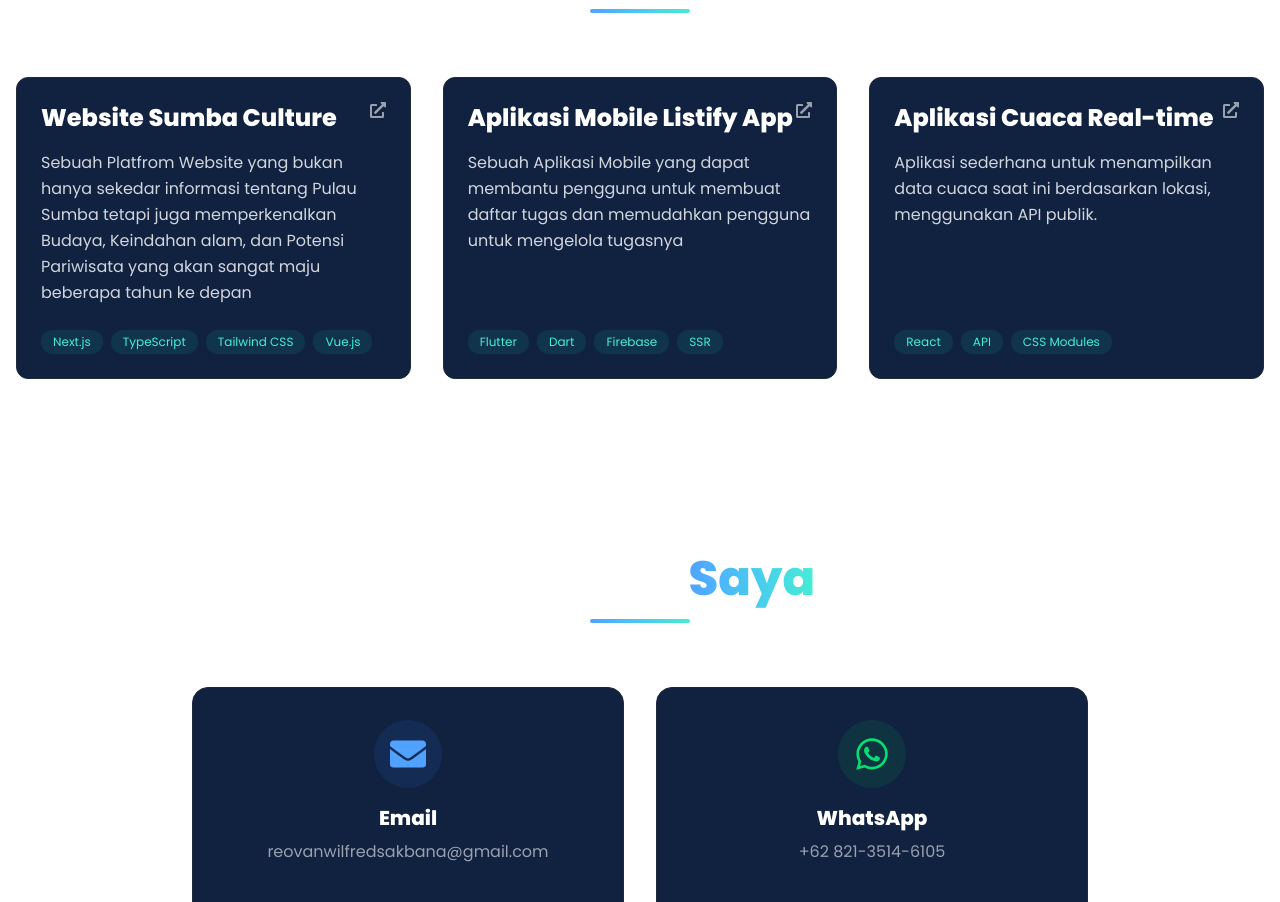
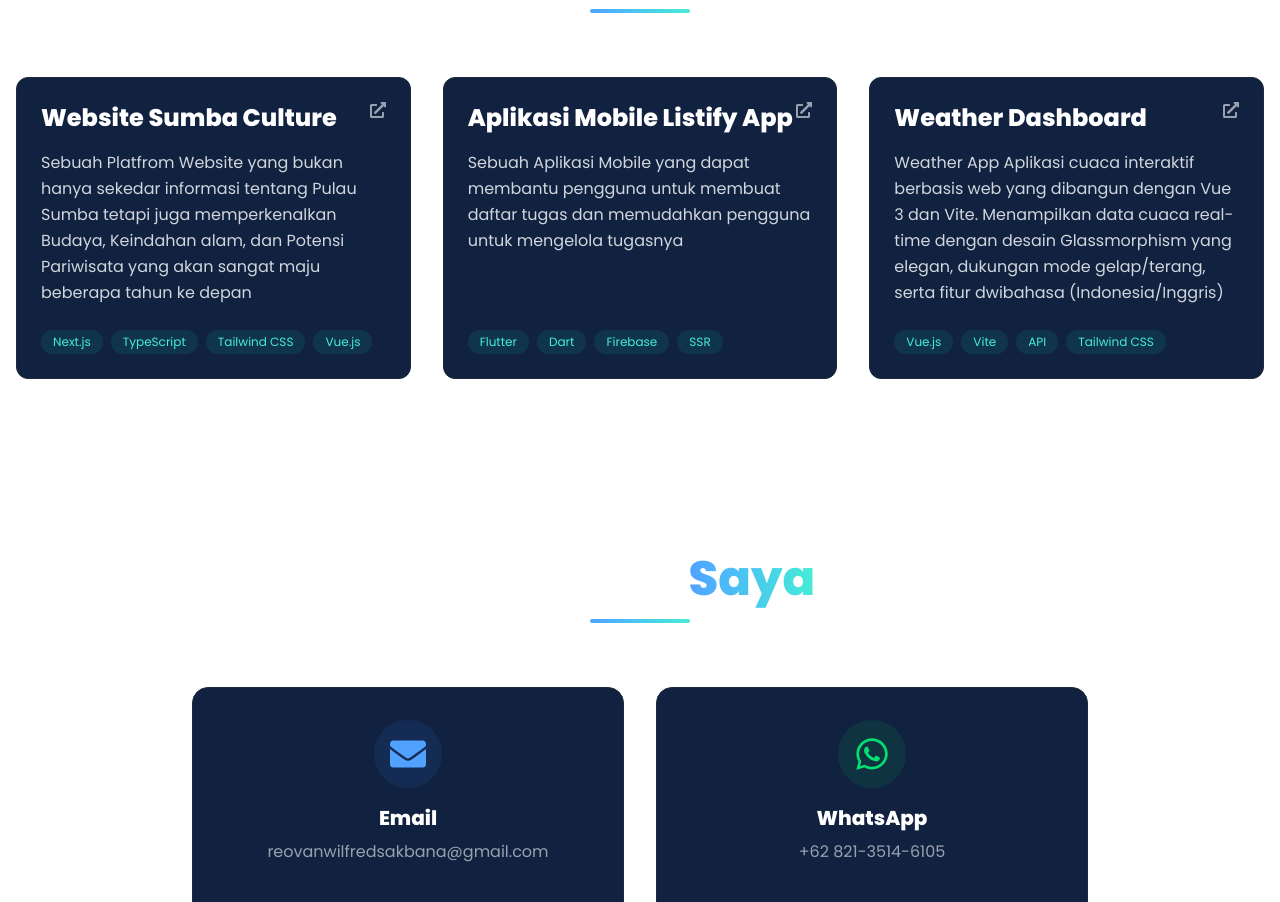
Before and after one commit to CallMeIrvan/Irvan-portofolio, a Next.js app: page / in a window 1280 px wide. Shown: the part 2401-3303 px from the top of the page. Built offline with nearby package versions, Linux system fonts and the light colour scheme.

Commit message:
Update project: menambahkan project weather dashboard

```diff
--- a/components/Projects.tsx
+++ b/components/Projects.tsx
@@ -18,10 +18,10 @@ const myProjects = [
     link: '',
   },
   {
-    title: 'Aplikasi Cuaca Real-time',
-    description: 'Aplikasi sederhana untuk menampilkan data cuaca saat ini berdasarkan lokasi, menggunakan API publik.',
-    tags: ['React', 'API', 'CSS Modules'],
-    link: '',
+    title: 'Weather Dashboard',
+    description: 'Weather App Aplikasi cuaca interaktif berbasis web yang dibangun dengan Vue 3 dan Vite. Menampilkan data cuaca real-time dengan desain Glassmorphism yang elegan, dukungan mode gelap/terang, serta fitur dwibahasa (Indonesia/Inggris)',
+    tags: ['Vue.js', 'Vite', 'API', 'Tailwind CSS'],
+    link: 'https://perkiraancuacabyirvan.netlify.app/',
   },
 ];
 
```
